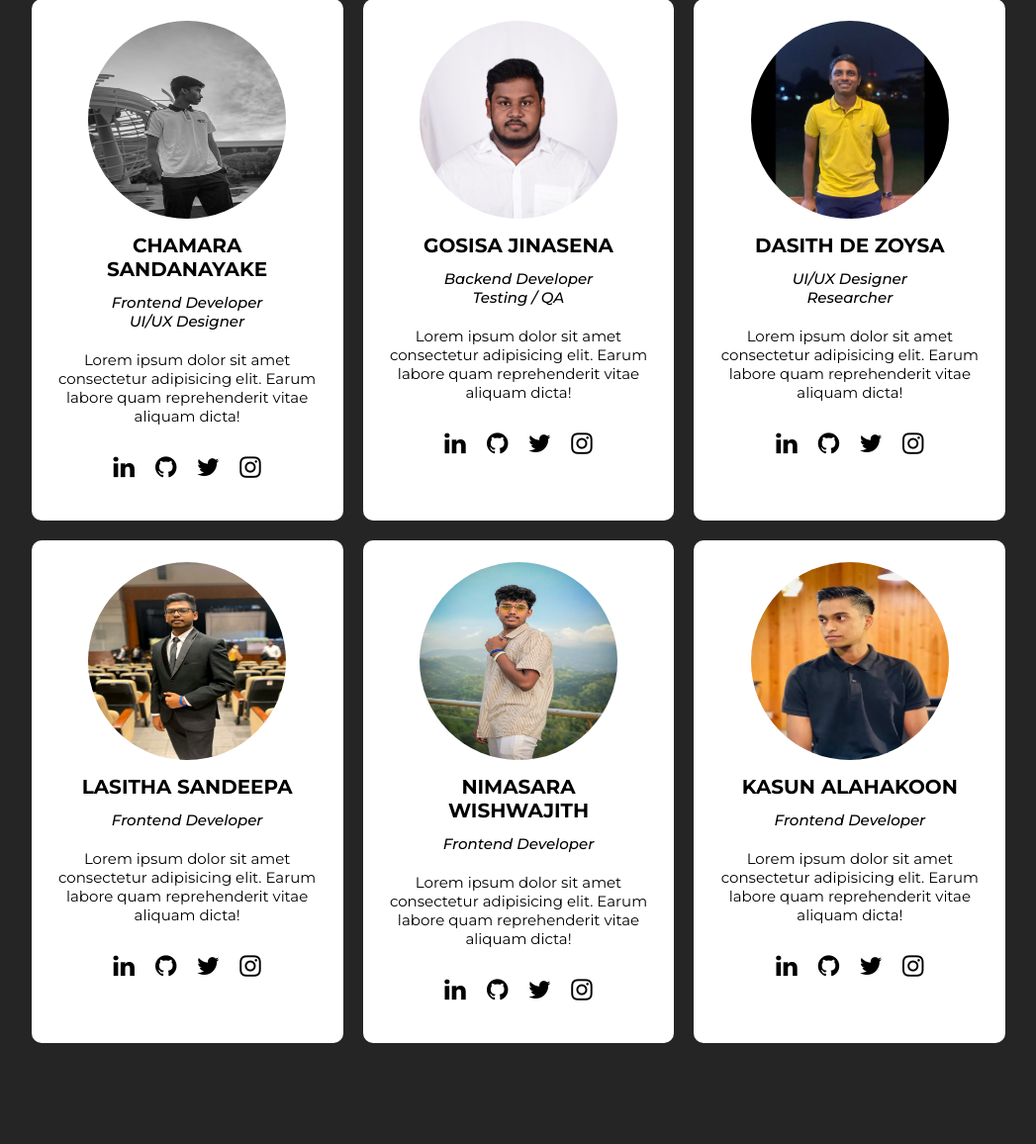
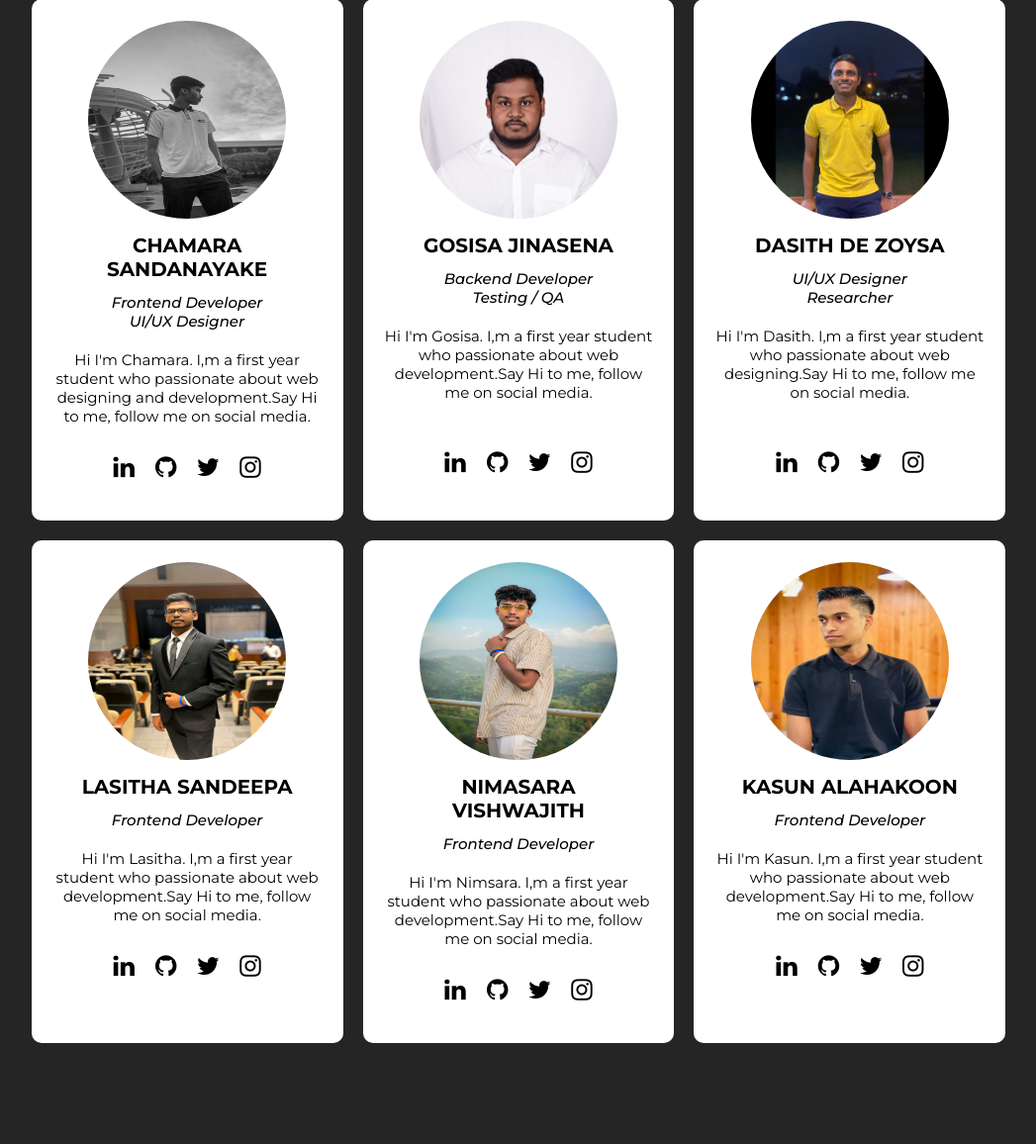
Before and after one commit to scssandanayake/wildlifesrilanka-web-project, a PHP site: page /pages/contactUs.html in a window 1280 px wide. Shown: the part 940-2096 px from the top of the page at 99% size, without its empty margins (116-1163 px from the left). Run offline with PHP 8.4, Linux system fonts and the light colour scheme; some web fonts are replaced.

Commit message:
did some changes on 5 pages

```diff
--- a/pages/aboutUniversity.html
+++ b/pages/aboutUniversity.html
@@ -84,11 +84,11 @@
       </div>
 
 
-    <div data-aos="flip-up" data-aos-duration="250"class="image-1">
+    <div data-aos="fade-right" data-aos-duration="250"class="image-1">
       <iframe width="560" height="315" src="https://www.youtube-nocookie.com/embed/wDtW6SquFbM" title="YouTube video player" frameborder="0" allow="accelerometer; autoplay; clipboard-write; encrypted-media; gyroscope; picture-in-picture" allowfullscreen></iframe>
     </div>
 
-    <div data-aos="flip-up" data-aos-duration="250" class="image-1">
+    <div data-aos="fade-left" data-aos-duration="250" class="image-1">
       <iframe width="560" height="315" src="https://www.youtube-nocookie.com/embed/LTMdjRAGWiw" title="YouTube video player" frameborder="0" allow="accelerometer; autoplay; clipboard-write; encrypted-media; gyroscope; picture-in-picture" allowfullscreen></iframe>
     </div>
 
--- a/pages/articlePage.css
+++ b/pages/articlePage.css
@@ -94,8 +94,8 @@
    overflow: hidden;
    padding: 2rem;
    margin-top: 2rem;
-   height: 100%;
-   width: 100%;
+   height: 70rem;
+   width: 120rem;
    -o-object-fit: cover;
       object-fit: cover;
    border-radius: 4rem;
--- a/pages/contactUs.html
+++ b/pages/contactUs.html
@@ -70,9 +70,7 @@
                     <img src="../public/chamara.jpg" alt="">
                     <div class="name">Chamara Sandanayake</div>
                     <div class="desig">Frontend Developer<br>UI/UX Designer</div>
-                    <div class="about">Lorem ipsum dolor sit amet consectetur adipisicing elit. Earum labore quam
-                        reprehenderit
-                        vitae aliquam dicta!
+                    <div class="about">Hi I'm Chamara. I,m a first year student who passionate about web designing and development.Say Hi to me, follow me on social media.
                     </div>
 
                     <div class="social-links">
@@ -87,9 +85,7 @@
                     <img src="../public/gosisa.jpg" alt="">
                     <div class="name">Gosisa Jinasena</div>
                     <div class="desig">Backend Developer<br>Testing / QA</div>
-                    <div class="about">Lorem ipsum dolor sit amet consectetur adipisicing elit. Earum labore quam
-                        reprehenderit
-                        vitae aliquam dicta!
+                    <div class="about">Hi I'm Gosisa. I,m a first year student who passionate about web development.Say Hi to me, follow me on social media. <br><br>
                     </div>
 
                     <div class="social-links">
@@ -104,9 +100,7 @@
                     <img src="../public/dasith.jpg" alt="">
                     <div class="name">Dasith De Zoysa</div>
                     <div class="desig">UI/UX Designer <br>Researcher</div>
-                    <div class="about">Lorem ipsum dolor sit amet consectetur adipisicing elit. Earum labore quam
-                        reprehenderit
-                        vitae aliquam dicta!
+                    <div class="about">Hi I'm Dasith. I,m a first year student who passionate about web designing.Say Hi to me, follow me on social media. <br><br>
                     </div>
 
                     <div class="social-links">
@@ -121,9 +115,7 @@
                     <img src="../public/lasitha.jpg" alt="">
                     <div class="name">Lasitha Sandeepa</div>
                     <div class="desig">Frontend Developer</div>
-                    <div class="about">Lorem ipsum dolor sit amet consectetur adipisicing elit. Earum labore quam
-                        reprehenderit
-                        vitae aliquam dicta!
+                    <div class="about">Hi I'm Lasitha. I,m a first year student who passionate about web development.Say Hi to me, follow me on social media.
                     </div>
 
                     <div class="social-links">
@@ -136,11 +128,9 @@
 
                 <div class="teams">
                     <img src="../public/nimsara.jpg" alt="">
-                    <div class="name">Nimasara Wishwajith</div>
+                    <div class="name">Nimasara Vishwajith</div>
                     <div class="desig">Frontend Developer</div>
-                    <div class="about">Lorem ipsum dolor sit amet consectetur adipisicing elit. Earum labore quam
-                        reprehenderit
-                        vitae aliquam dicta!
+                    <div class="about">Hi I'm Nimsara. I,m a first year student who passionate about web development.Say Hi to me, follow me on social media.
                     </div>
 
                     <div class="social-links">
@@ -155,9 +145,7 @@
                     <img src="../public/kasun.jpg" alt="">
                     <div class="name">Kasun Alahakoon</div>
                     <div class="desig">Frontend Developer</div>
-                    <div class="about">Lorem ipsum dolor sit amet consectetur adipisicing elit. Earum labore quam
-                        reprehenderit
-                        vitae aliquam dicta!
+                    <div class="about">Hi I'm Kasun. I,m a first year student who passionate about web development.Say Hi to me, follow me on social media.
                     </div>
 
                     <div class="social-links">
```
Also changed, not shown: pages/gallery.html (+8 -8 lines), server/db.php (+4 -4 lines).
